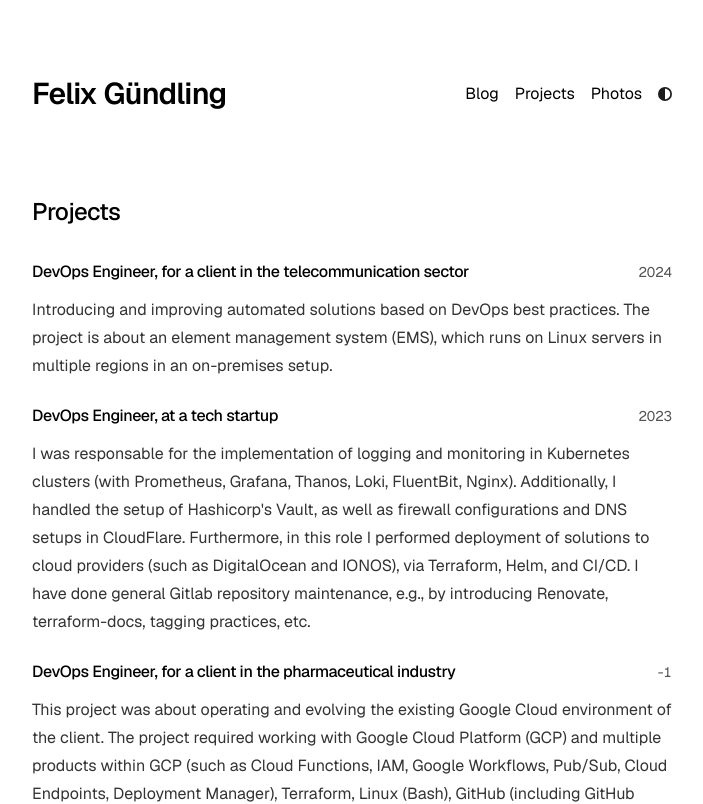
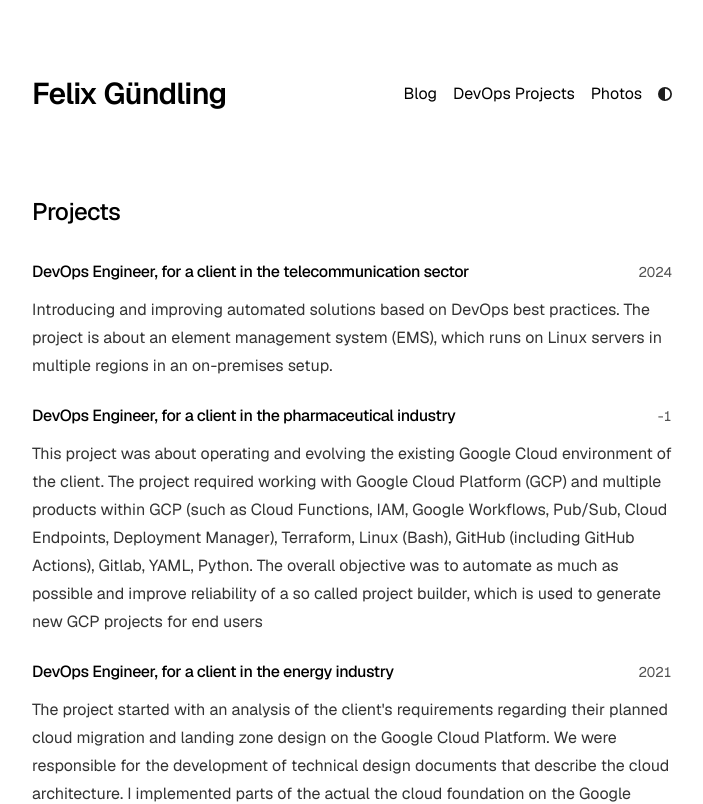
Before and after one commit to fguendling/nextfolio-a-simple-next-js-portfolio, a Next.js app: page /projects in a window 1280 px wide. Shown: the top 804 px of the page, without its empty margins (288-991 px from the left). Built offline with nearby package versions, Linux system fonts and the light colour scheme.

Commit message:
Update projects

```diff
--- a/app/components/nav.tsx
+++ b/app/components/nav.tsx
@@ -4,7 +4,7 @@ import { metaData } from "../config";
 
 const navItems = {
   "/blog": { name: "Blog" },
-  "/projects": { name: "Projects" },
+  "/projects": { name: "DevOps Projects" },
   "/photos": { name: "Photos" },
 };
 
--- a/app/projects/project-data.tsx
+++ b/app/projects/project-data.tsx
@@ -11,13 +11,6 @@ export const projects: Project[] = [
     year: 2024,
     description:
       "Introducing and improving automated solutions based on DevOps best practices. The project is about an element management system (EMS), which runs on Linux servers in multiple regions in an on-premises setup.",
-    url: "https://example.com/",
-  },
-  {
-    title: "DevOps Engineer, at a tech startup",
-    year: 2023,
-    description:
-      "I was responsable for the implementation of logging and monitoring in Kubernetes clusters (with Prometheus, Grafana, Thanos, Loki, FluentBit, Nginx). Additionally, I handled the setup of Hashicorp's Vault, as well as firewall configurations and DNS setups in CloudFlare. Furthermore, in this role I performed deployment of solutions to cloud providers (such as DigitalOcean and IONOS), via Terraform, Helm, and CI/CD. I have done general Gitlab repository maintenance, e.g., by introducing Renovate, terraform-docs, tagging practices, etc.",
     url: "https://example.com/",
   },
   {
--- a/app/sitemap.ts
+++ b/app/sitemap.ts
@@ -12,7 +12,7 @@ export default async function sitemap(): Promise<MetadataRoute.Sitemap> {
     lastModified: post.metadata.publishedAt,
   }));
 
-  let routes = ["", "blog", "projects", "photos"].map((route) => ({
+  let routes = ["", "blog", "DevOps projects", "photos"].map((route) => ({
     url: `${BaseUrl}${route}`,
     lastModified: new Date().toISOString().split("T")[0],
   }));
```
